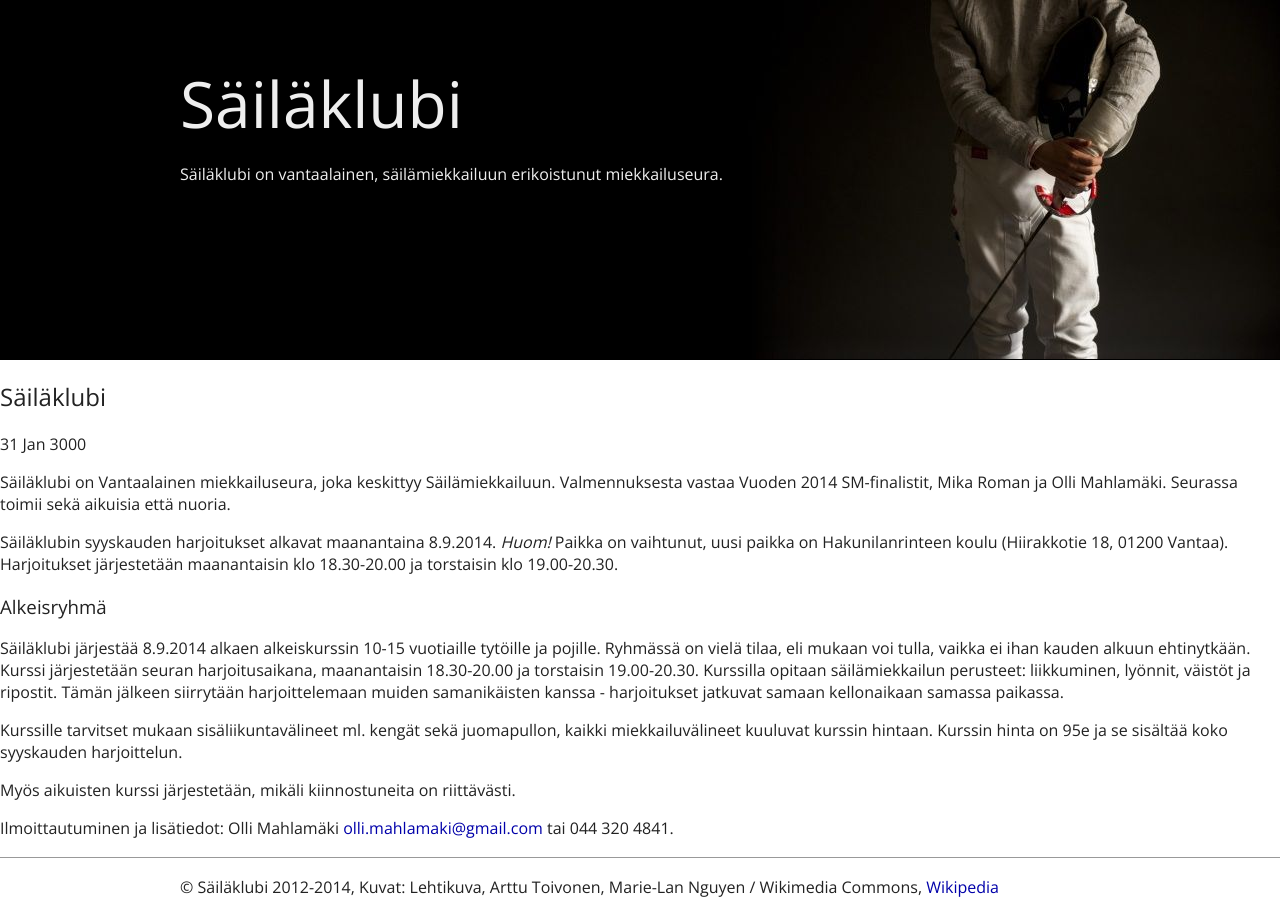
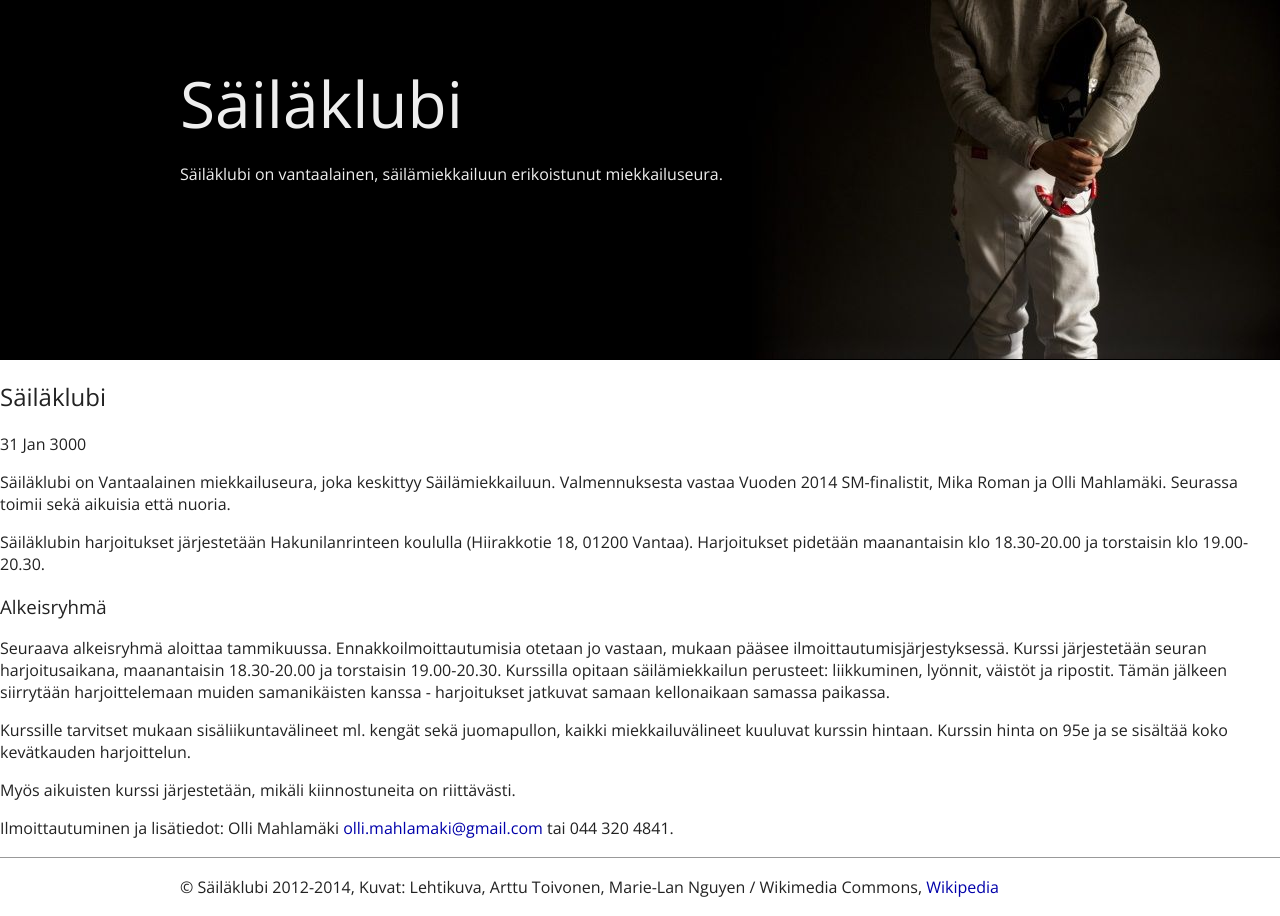
Before and after one commit to omahlama/sailaklubi.fi, a Jekyll site: the page built from _posts/3000-01-31-sailaklubi.md, in a window 1280 px wide. Built offline with Jekyll 4.4.1, drawn with Linux system fonts in a browser that asks for light colours; Markdown is read by kramdown in place of the engine named in the settings.

Commit message:
Alkeiskurssi-info

```diff
--- a/_posts/3000-01-31-sailaklubi.md
+++ b/_posts/3000-01-31-sailaklubi.md
@@ -5,13 +5,13 @@ title: Säiläklubi
 
 Säiläklubi on Vantaalainen miekkailuseura, joka keskittyy Säilämiekkailuun. Valmennuksesta vastaa Vuoden 2014 SM-finalistit, Mika Roman ja Olli Mahlamäki. Seurassa toimii sekä aikuisia että nuoria.
 
-Säiläklubin syyskauden harjoitukset alkavat maanantaina 8.9.2014. *Huom!* Paikka on vaihtunut, uusi paikka on Hakunilanrinteen koulu (Hiirakkotie 18, 01200 Vantaa). Harjoitukset järjestetään maanantaisin klo 18.30-20.00 ja torstaisin klo 19.00-20.30.
+Säiläklubin harjoitukset järjestetään Hakunilanrinteen koululla (Hiirakkotie 18, 01200 Vantaa). Harjoitukset pidetään maanantaisin klo 18.30-20.00 ja torstaisin klo 19.00-20.30.
 
 ### Alkeisryhmä
 
-Säiläklubi järjestää 8.9.2014 alkaen alkeiskurssin 10-15 vuotiaille tytöille ja pojille. Ryhmässä on vielä tilaa, eli mukaan voi tulla, vaikka ei ihan kauden alkuun ehtinytkään. Kurssi järjestetään seuran harjoitusaikana, maanantaisin 18.30-20.00 ja torstaisin 19.00-20.30. Kurssilla opitaan säilämiekkailun perusteet: liikkuminen, lyönnit, väistöt ja ripostit. Tämän jälkeen siirrytään harjoittelemaan muiden samanikäisten kanssa - harjoitukset jatkuvat samaan kellonaikaan samassa paikassa.
+Seuraava alkeisryhmä aloittaa tammikuussa. Ennakkoilmoittautumisia otetaan jo vastaan, mukaan pääsee ilmoittautumisjärjestyksessä. Kurssi järjestetään seuran harjoitusaikana, maanantaisin 18.30-20.00 ja torstaisin 19.00-20.30. Kurssilla opitaan säilämiekkailun perusteet: liikkuminen, lyönnit, väistöt ja ripostit. Tämän jälkeen siirrytään harjoittelemaan muiden samanikäisten kanssa - harjoitukset jatkuvat samaan kellonaikaan samassa paikassa.
 
-Kurssille tarvitset mukaan sisäliikuntavälineet ml. kengät sekä juomapullon, kaikki miekkailuvälineet kuuluvat kurssin hintaan. Kurssin hinta on 95e ja se sisältää koko syyskauden harjoittelun.
+Kurssille tarvitset mukaan sisäliikuntavälineet ml. kengät sekä juomapullon, kaikki miekkailuvälineet kuuluvat kurssin hintaan. Kurssin hinta on 95e ja se sisältää koko kevätkauden harjoittelun.
 
 Myös aikuisten kurssi järjestetään, mikäli kiinnostuneita on riittävästi.
 
```
